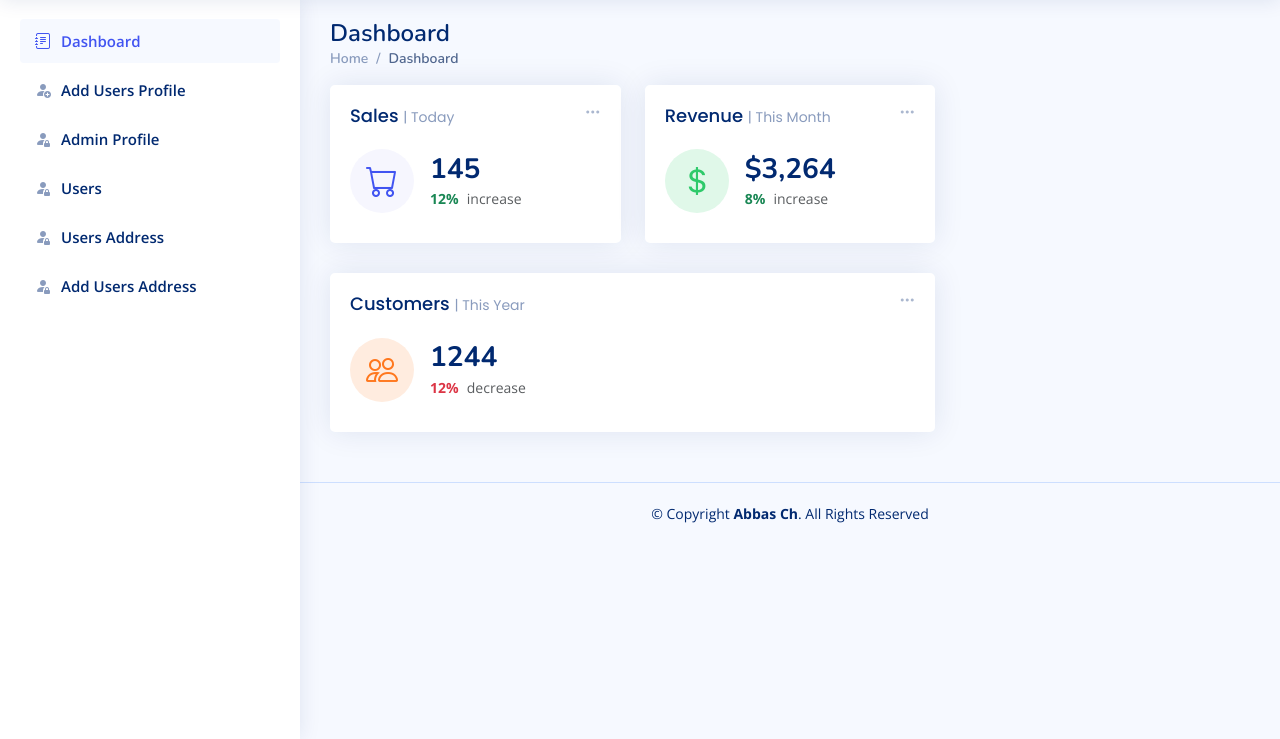
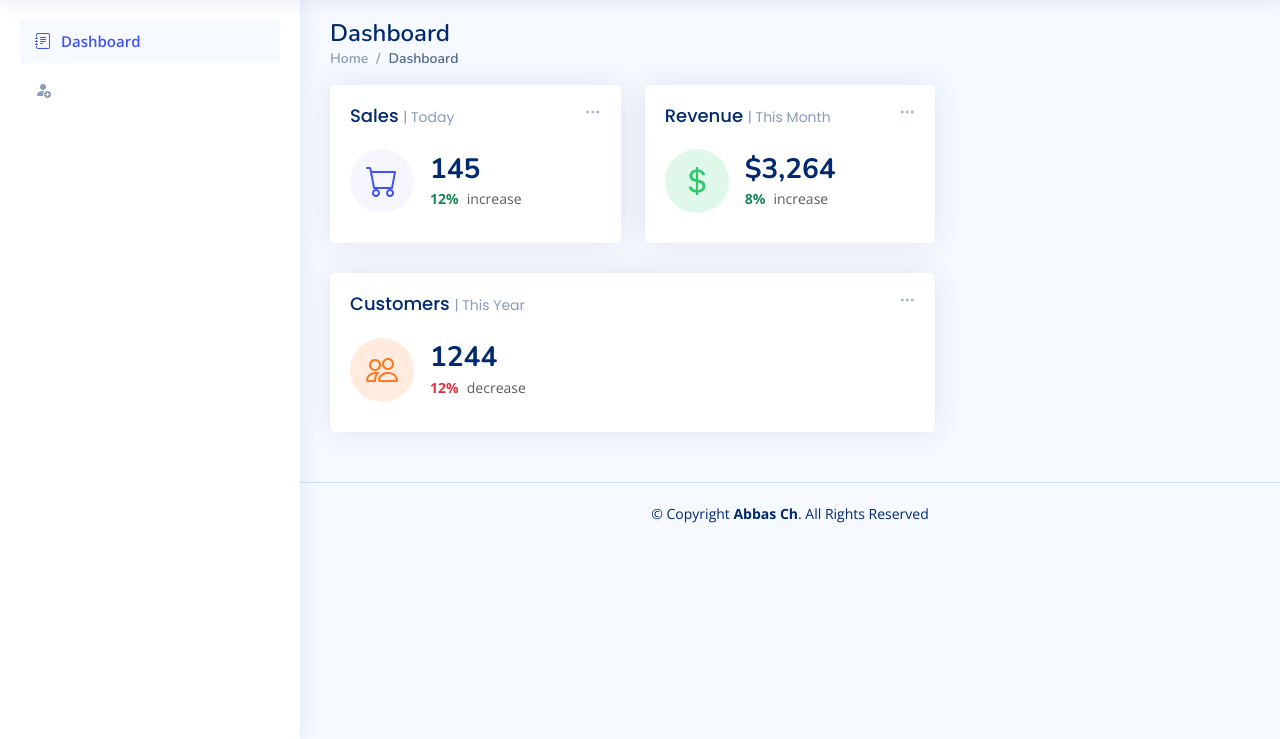
Before and after one commit to alpha121x/Hr-panel, a PHP site: page /index.php in a window 1280 px wide. Shown: the part 61-800 px from the top of the page. Run offline with PHP 8.4, Linux system fonts and the light colour scheme; a user stored in the database is signed in; some libraries are stand-ins or nearby versions.

Commit message:
Update side-nav.php

```diff
--- a/include/side-nav.php
+++ b/include/side-nav.php
@@ -15,58 +15,10 @@ if (isset($_SESSION['user_type']) && $_SESSION['user_type'] === 'admin') {
          <li class="nav-item">
            <a class="nav-link collapsed"  href="add-user-profile.php">
            <i class="bi bi-person-fill-add"></i>
-             <span>Add Users Profile</span>
+             <span></span>
            </a>
          </li>
-         <li class="nav-item">
-           <a class="nav-link collapsed"  href="admin-profile.php">
-           <i class="bi bi-person-fill-lock"></i>
-             <span>Admin Profile</span>
-           </a>
-         </li>
-         <li class="nav-item">
-           <a class="nav-link collapsed"  href="admin_users.php">
-           <i class="bi bi-person-fill-lock"></i>
-             <span>Users</span>
-           </a>
-         </li>
-         <li class="nav-item">
-           <a class="nav-link collapsed"  href="users_address.php">
-           <i class="bi bi-person-fill-lock"></i>
-             <span>Users Address</span>
-           </a>
-         </li>
-         <li class="nav-item">
-           <a class="nav-link collapsed"  href="add_user_address.php">
-           <i class="bi bi-person-fill-lock"></i>
-             <span>Add Users Address</span>
-           </a>
-         </li>
-   </aside><!-- End Sidebar-->';
-} else {
-    echo'<!-- ======= Sidebar ======= -->
-    <aside id="sidebar" class="sidebar">
 
-   <ul class="sidebar-nav" id="sidebar-nav">
-
-     <li class="nav-item">
-       <a class="nav-link " href="index.php">
-       <i class="bi bi-journal-text"></i>
-         <span>Dashboard</span>
-       </a>
-     </li><!-- End Dashboard Nav -->
-         <li class="nav-item">
-           <a class="nav-link collapsed"  href="admin_users.php">
-           <i class="bi bi-person-fill-lock"></i>
-             <span>Users</span>
-           </a>
-         </li>
-         <li class="nav-item">
-           <a class="nav-link collapsed"  href="users_address.php">
-           <i class="bi bi-person-fill-lock"></i>
-             <span>Users Address</span>
-           </a>
-         </li>
    </aside><!-- End Sidebar-->';
 }
 ?>
```
